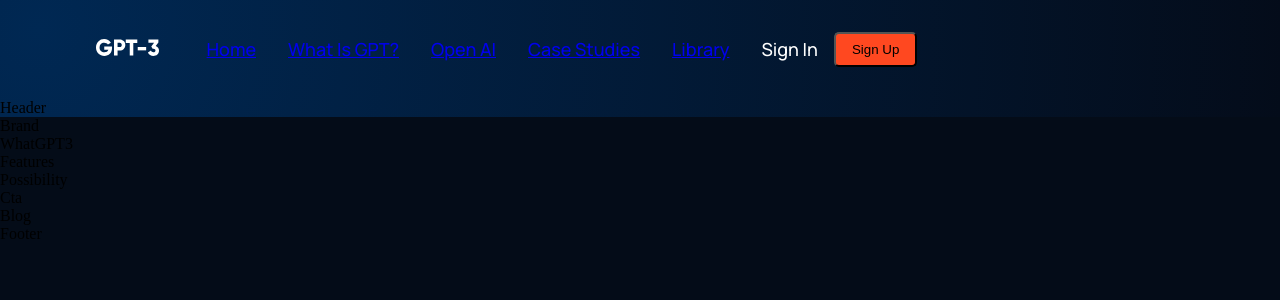
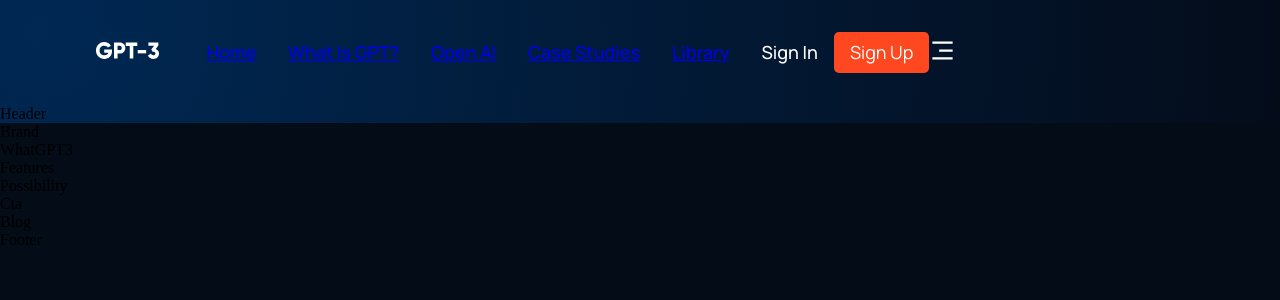
Before and after one commit to paxton44/modern-ui-website, a React (Create React App) app: page / in a window 1280 px wide. Shown: the top 300 px of the page. Built offline with nearby package versions, Linux system fonts and the light colour scheme.

Commit message:
fixed Lin to Line on imports and fixed webpack issue due to my spelling

```diff
--- a/src/components/navbar/Navbar.jsx
+++ b/src/components/navbar/Navbar.jsx
@@ -1,9 +1,11 @@
-import React from 'react';
-import { RiMenu3Line, RiCloseLin, } from 'react-icons/ri';
+import React, { useState} from 'react';
+import { RiMenu3Line, RiCloseLine } from 'react-icons/ri';
 import logo from '../../assets/logo.svg'
 import './navbar.css';
 
 export const Navbar = () => {
+  const [toggleMenu, setToggleMenu] = useState(false)
+
   return (
     // Using BEM to style navbar (Block Element Modifier)
     <div className='gpt3__navbar'>
@@ -22,6 +24,12 @@
           <p>Sign In</p>
           <button type='button'>Sign Up</button>
         </div>
+        <div className='gpt3__navbar-menu'>
+          {toggleMenu
+            ? <RiCloseLine color='#fff' size={27} onClick={() => setToggleMenu(false)} />
+            : <RiMenu3Line color='#fff' size={27} onClick={() => setToggleMenu(true)} />
+          }
+        </div>
       </div>
     </div>
   )
--- a/src/components/navbar/navbar.css
+++ b/src/components/navbar/navbar.css
@@ -49,11 +49,16 @@
 .gpt3__navbar-sign button,
 .gpt3__navbar-menu_container button {
     padding: 0.5rem 1rem;
-    top: 55px;
-    left: 1070px;
+    color:#fff;
+    background: #FF4820;
+    font-family: var(--font-family);
+    font-size: 18px;
+    line-height: 25px;
+    border-radius: 5px;
+    border: 0;
+    outline: none;
+    cursor: pointer;
 
-    background: #FF4820;
-    border-radius: 5px;
 
 
 
```
